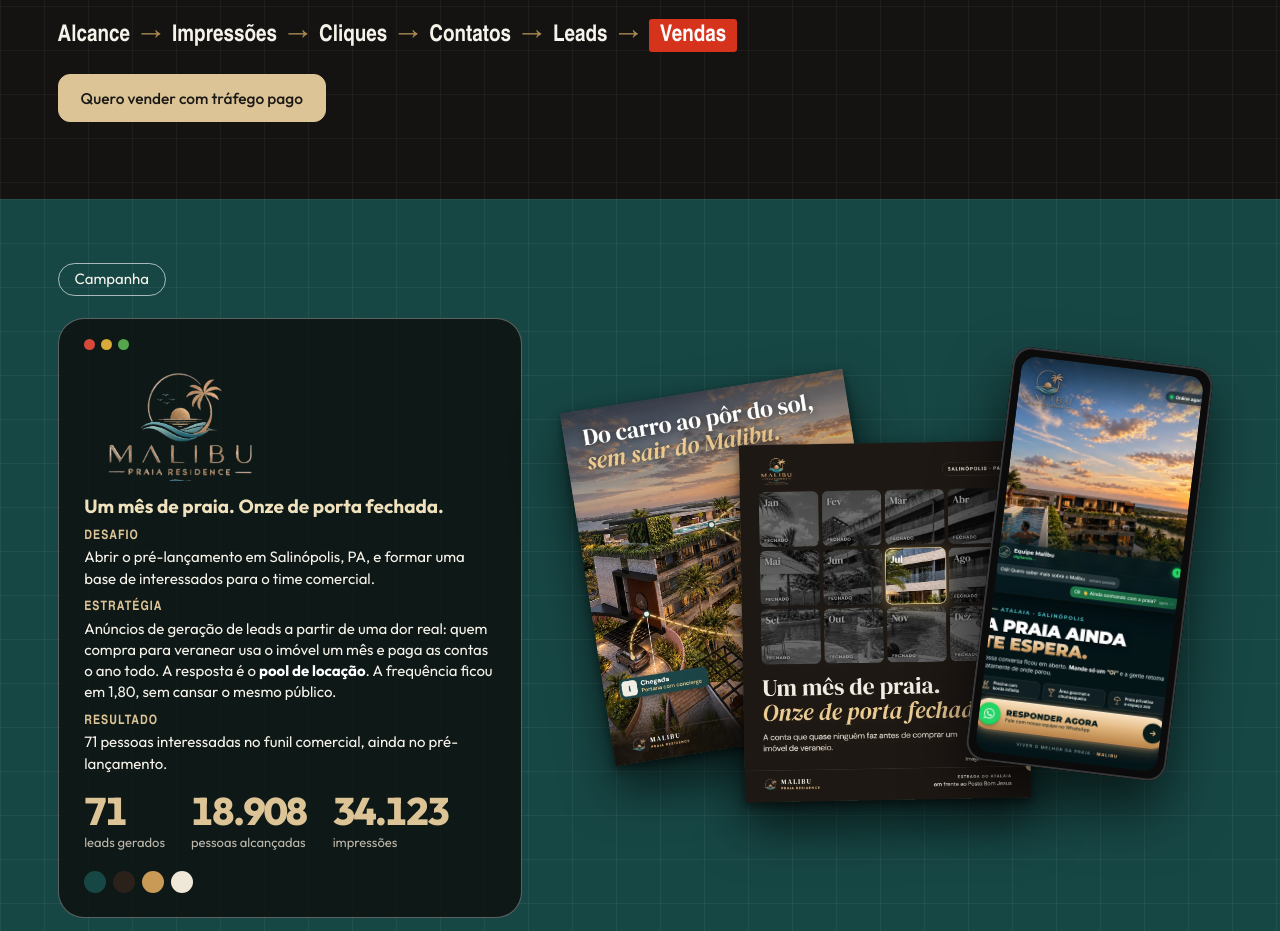
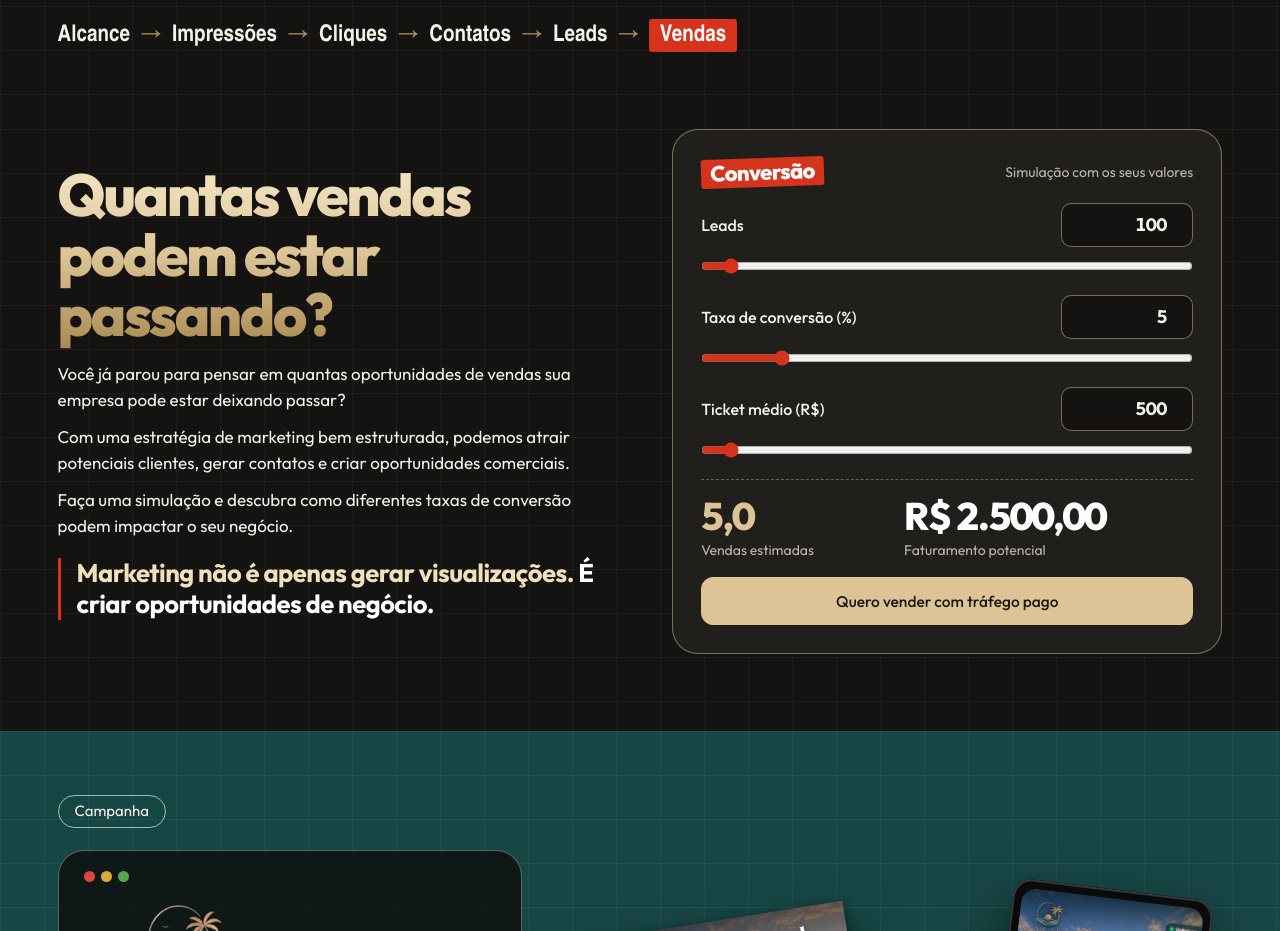
Before and after one commit to deivison01010/deivison01010.github.io, a plain HTML site: page index.html in a window 1280 px wide. Shown: the part 5079-6010 px from the top of the page. Drawn offline with Linux system fonts and the light colour scheme; a web font is replaced by a local one.

Commit message:
Adiciona simulador de conversão na seção Campanhas
Co-Authored-By: Claude Opus 5.5 <noreply@anthropic.com>

```diff
--- a/index.html
+++ b/index.html
@@ -136,9 +136,28 @@ img { max-width: 100%; }
 .passos h3 { margin-top: 12px; font: 700 clamp(22px, 1.9vw, 27px)/1.1 var(--titulo); letter-spacing: -.02em; color: var(--areia-clara); }
 .passos p { margin-top: 8px; font-size: 15.5px; color: #dcd8cd; }
 .funil-linha { display: flex; flex-wrap: wrap; align-items: center; gap: 6px 12px; margin-top: 22px; font: 600 clamp(18px, 1.8vw, 25px)/1.2 var(--aba); }
-.metodo-cta { margin-top: 22px; }
 .funil-linha i { font-style: normal; color: var(--areia-escura); }
 .funil-linha b { padding: .1em .45em .14em; background: var(--vermelho); color: #fff; border-radius: .14em; font-weight: 700; }
+
+/* Simulador */
+.conversao { display: grid; grid-template-columns: minmax(0, 6fr) minmax(0, 6fr); gap: 32px clamp(28px, 5vw, 72px); align-items: center; padding-block: 0 clamp(44px, 6vw, 84px); }
+.conversao-texto { min-width: 0; display: grid; gap: 12px; }
+.conversao-texto h2 { font: 800 clamp(36px, 4.6vw, 72px)/1.02 var(--titulo); letter-spacing: -.04em; padding-bottom: .08em; }
+.conversao-frase { margin-top: 8px; padding-left: 16px; border-left: 3px solid var(--vermelho); font: 700 clamp(21px, 2vw, 28px)/1.2 var(--titulo); letter-spacing: -.02em; color: var(--areia-clara); }
+.conversao-frase b { color: #fff; }
+.simulador { min-width: 0; display: grid; gap: 16px; padding: clamp(18px, 2.2vw, 30px); background: var(--carvao-2); border: 1.5px solid rgba(220, 196, 150, .5); border-radius: 26px; }
+.simulador-topo { display: flex; flex-wrap: wrap; justify-content: space-between; align-items: center; gap: 6px 14px; font-size: 14px; color: var(--apoio); }
+.simulador-topo .etiqueta { font-size: 22px; }
+.campo { display: grid; grid-template-columns: minmax(0, 1fr) 132px; gap: 6px 12px; align-items: center; }
+.campo label { font-weight: 500; font-size: 16px; }
+.campo input[type="number"] { width: 100%; min-height: 44px; padding: 8px 10px; background: var(--carvao); border: 1.5px solid rgba(220, 196, 150, .5); border-radius: 10px; color: var(--branco); font: 700 18px/1.2 var(--titulo); font-variant-numeric: tabular-nums; text-align: right; }
+.campo input[type="range"] { grid-column: 1 / -1; width: 100%; height: 26px; margin: 0; accent-color: var(--vermelho); cursor: grab; }
+.simulador-saida { display: grid; grid-template-columns: minmax(0, 2fr) minmax(0, 3fr); gap: 10px; padding-top: 16px; border-top: 1px dashed rgba(255, 255, 255, .3); }
+.simulador-saida div { min-width: 0; display: flex; flex-direction: column-reverse; justify-content: flex-end; }
+.simulador-saida dt { margin-top: 4px; font-size: 14px; color: var(--apoio); }
+.simulador-saida dd { font: 800 clamp(26px, 3vw, 44px)/1.05 var(--titulo); letter-spacing: -.03em; font-variant-numeric: tabular-nums; overflow-wrap: anywhere; color: var(--areia); }
+.simulador-saida .destaque dd { color: #fff; }
+.simulador .botao { justify-content: center; }
 
 /* Marcas */
 .marca { position: relative; padding-block: clamp(40px, 5vw, 72px) clamp(44px, 6vw, 84px); overflow: hidden; background-image: linear-gradient(rgba(255,255,255,.05) 1px, transparent 1px), linear-gradient(90deg, rgba(255,255,255,.05) 1px, transparent 1px); background-size: 44px 44px; }
@@ -260,6 +279,7 @@ dialog[open] { display: grid; grid-template-rows: auto minmax(0, 1fr); }
   .abas a::after { right: -13px; width: 18px; }
   .abas .arquivos { display: none; }
   .passos { grid-template-columns: repeat(2, minmax(0, 1fr)); }
+  .conversao { grid-template-columns: minmax(0, 1fr); }
   .social { grid-template-columns: minmax(0, 1fr); }
   .nichos { grid-template-columns: repeat(2, minmax(0, 1fr)); font-size: 15px; }
   .artes { grid-template-columns: repeat(2, minmax(0, 1fr)); }
@@ -438,7 +458,39 @@ dialog[open] { display: grid; grid-template-rows: auto minmax(0, 1fr); }
       <li data-sobe><span class="etiqueta">4</span><h3>Escala</h3><p>Corto o que não responde e concentro a verba no que traz contatos com intenção de compra. É aí que as vendas ganham ritmo.</p></li>
     </ol>
     <p class="funil-linha" data-sobe aria-label="O que eu acompanho: alcance, impressões, cliques, contatos, leads e vendas"><span>Alcance</span><i>→</i><span>Impressões</span><i>→</i><span>Cliques</span><i>→</i><span>Contatos</span><i>→</i><span>Leads</span><i>→</i><b>Vendas</b></p>
-    <a class="botao cheio metodo-cta" href="https://wa.me/5591992855025" target="_blank" rel="noopener" data-sobe>Quero vender com tráfego pago</a>
+  </section>
+
+  <section class="conversao quadriculado faixa" id="simulador" aria-labelledby="titulo-simulador">
+    <div class="conversao-texto">
+      <h2 class="dourado" id="titulo-simulador" data-varre>Quantas vendas podem estar passando?</h2>
+      <p data-sobe>Você já parou para pensar em quantas oportunidades de vendas sua empresa pode estar deixando passar?</p>
+      <p data-sobe>Com uma estratégia de marketing bem estruturada, podemos atrair potenciais clientes, gerar contatos e criar oportunidades comerciais.</p>
+      <p data-sobe>Faça uma simulação e descubra como diferentes taxas de conversão podem impactar o seu negócio.</p>
+      <p class="conversao-frase" data-sobe>Marketing não é apenas gerar visualizações. <b>É criar oportunidades de negócio.</b></p>
+    </div>
+    <form class="simulador" id="simulacao" data-sobe aria-label="Simulador de conversão">
+      <div class="simulador-topo"><span class="etiqueta">Conversão</span><span>Simulação com os seus valores</span></div>
+      <div class="campo">
+        <label for="simLeads">Leads</label>
+        <input id="simLeads" type="number" inputmode="numeric" min="0" max="100000" step="1" value="100">
+        <input id="simLeadsFaixa" type="range" min="10" max="2000" step="10" value="100" aria-label="Ajustar leads">
+      </div>
+      <div class="campo">
+        <label for="simTaxa">Taxa de conversão (%)</label>
+        <input id="simTaxa" type="number" inputmode="decimal" min="0" max="100" step="0.5" value="5">
+        <input id="simTaxaFaixa" type="range" min="0.5" max="30" step="0.5" value="5" aria-label="Ajustar taxa de conversão">
+      </div>
+      <div class="campo">
+        <label for="simTicket">Ticket médio (R$)</label>
+        <input id="simTicket" type="number" inputmode="decimal" min="0" max="100000000" step="10" value="500">
+        <input id="simTicketFaixa" type="range" min="50" max="10000" step="50" value="500" aria-label="Ajustar ticket médio">
+      </div>
+      <dl class="simulador-saida" aria-live="polite">
+        <div><dt>Vendas estimadas</dt><dd id="simVendas">5,0</dd></div>
+        <div class="destaque"><dt>Faturamento potencial</dt><dd id="simFaturamento">R$&nbsp;2.500,00</dd></div>
+      </dl>
+      <a class="botao cheio" href="https://wa.me/5591992855025" target="_blank" rel="noopener">Quero vender com tráfego pago</a>
+    </form>
   </section>
 
   <article class="marca malibu faixa" id="malibu">
@@ -674,6 +726,35 @@ dialog[open] { display: grid; grid-template-rows: auto minmax(0, 1fr); }
     v.addEventListener('play', function () { todos.forEach(function (o) { if (o !== v) o.pause(); }); });
   });
 
+  /* Simulador de conversão */
+  (function () {
+    var formulario = document.getElementById('simulacao');
+    var vendasSaida = document.getElementById('simVendas');
+    var faturamentoSaida = document.getElementById('simFaturamento');
+    var campos = ['Leads', 'Taxa', 'Ticket'].map(function (n) {
+      return { numero: document.getElementById('sim' + n), faixa: document.getElementById('sim' + n + 'Faixa') };
+    });
+    var moeda = new Intl.NumberFormat('pt-BR', { style: 'currency', currency: 'BRL' });
+    var decimal = new Intl.NumberFormat('pt-BR', { minimumFractionDigits: 1, maximumFractionDigits: 1 });
+    function valor(c) {
+      var v = parseFloat(c.numero.value);
+      if (isNaN(v) || v < 0) return 0;
+      return Math.min(v, parseFloat(c.numero.max));
+    }
+    function calcula() {
+      var vendas = valor(campos[0]) * valor(campos[1]) / 100;
+      vendasSaida.textContent = decimal.format(vendas);
+      faturamentoSaida.textContent = moeda.format(vendas * valor(campos[2]));
+    }
+    campos.forEach(function (c) {
+      c.numero.addEventListener('input', function () { c.faixa.value = valor(c); calcula(); });
+      c.numero.addEventListener('blur', function () { c.numero.value = valor(c); c.faixa.value = valor(c); calcula(); });
+      c.faixa.addEventListener('input', function () { c.numero.value = c.faixa.value; calcula(); });
+    });
+    formulario.addEventListener('submit', function (e) { e.preventDefault(); });
+    calcula();
+  })();
+
   /* Copiar número */
   var copiar = document.getElementById('copiar');
   copiar.addEventListener('click', function () {
```
